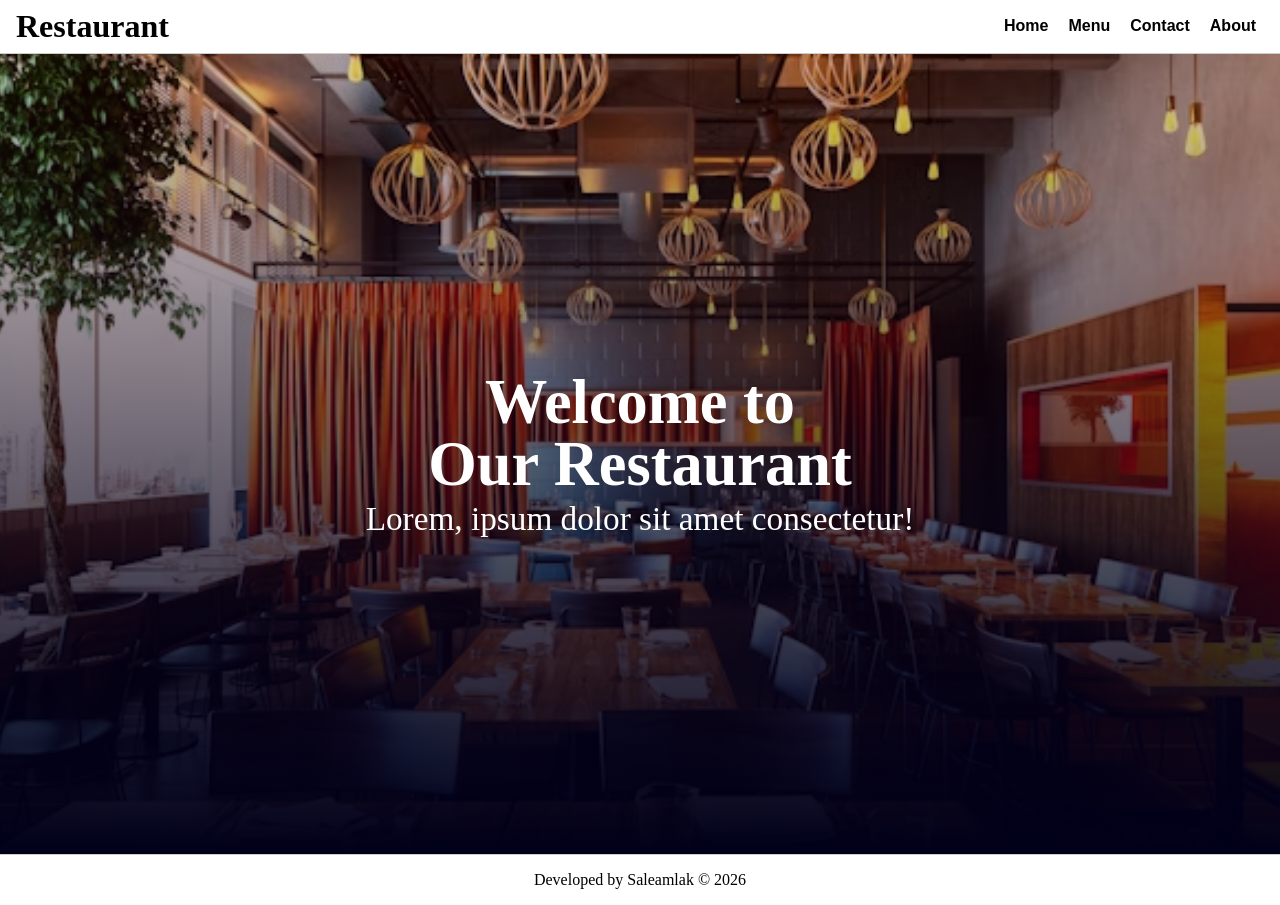
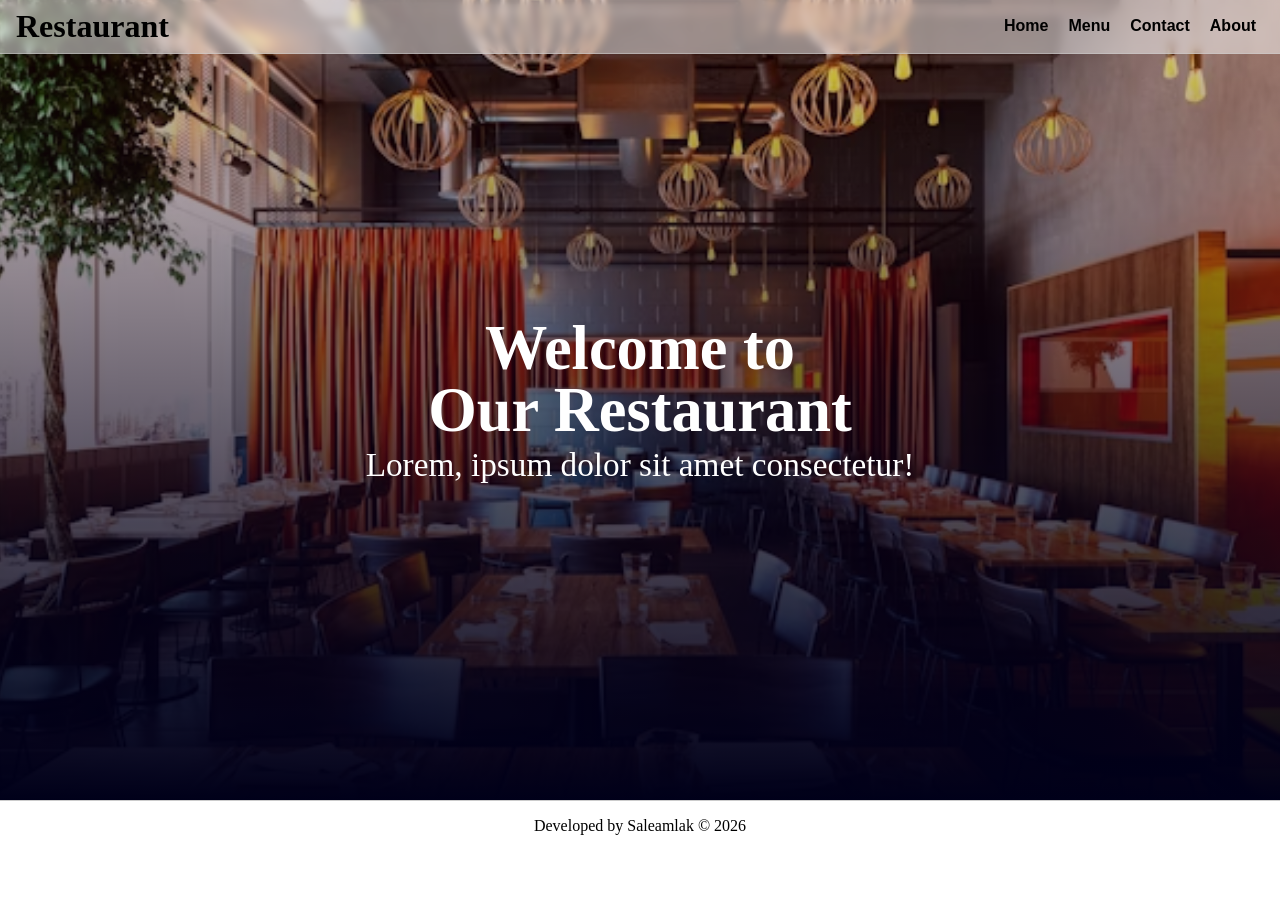
Before and after one commit to SaleamlakH/restaurant-page, a website built with webpack: page src/template.html in a window 1280 px wide. After the commit the page ends 851 px from the top, so only its background shows below. Built offline with nearby package versions, Linux system fonts and the light colour scheme.

Commit message:
Feat: Position header fixed to blend with hero section

```diff
--- a/src/style.css
+++ b/src/style.css
@@ -18,7 +18,13 @@ body {
 
 header {
   padding: 0.5em 1em;
-  border-bottom: 1px solid hsl(0 0 80);
+  border-bottom: 1px solid hsl(0 0 80 / 0.5);
+  background: hsl(0 0 100 / 0.5);
+  backdrop-filter: blur(4px);
+
+  position: fixed;
+  z-index: 2;
+  width: 100%;
   display: flex;
   align-items: center;
   justify-content: space-between;
@@ -40,7 +46,7 @@ nav button {
 }
 
 nav button:hover {
-  border-bottom: 2px solid hsl(0 0 50);
+  border-bottom: 2px solid hsl(0 0 0);
 }
 
 main {
```
